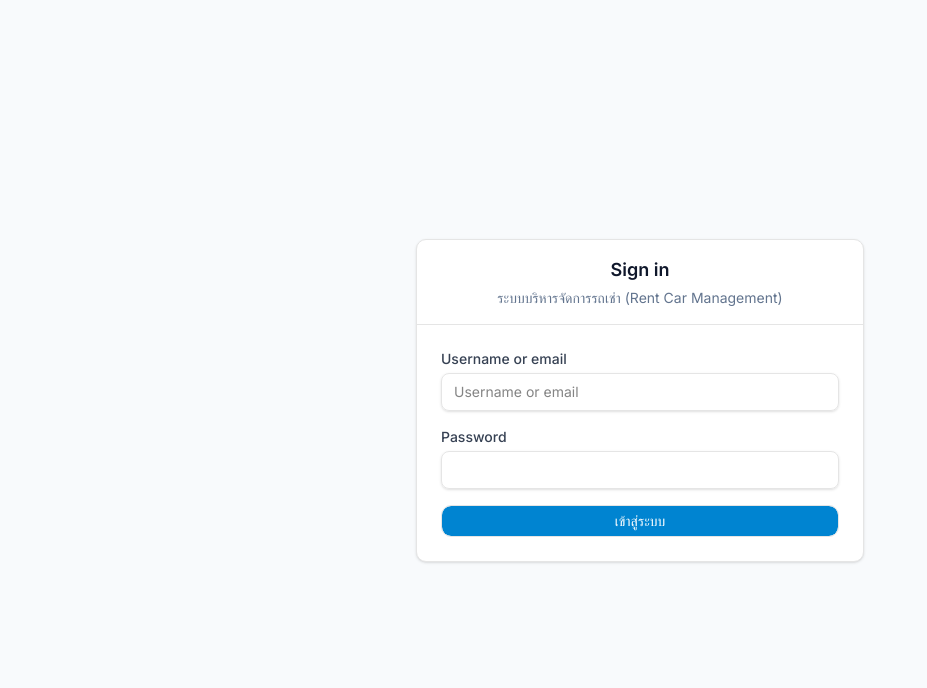
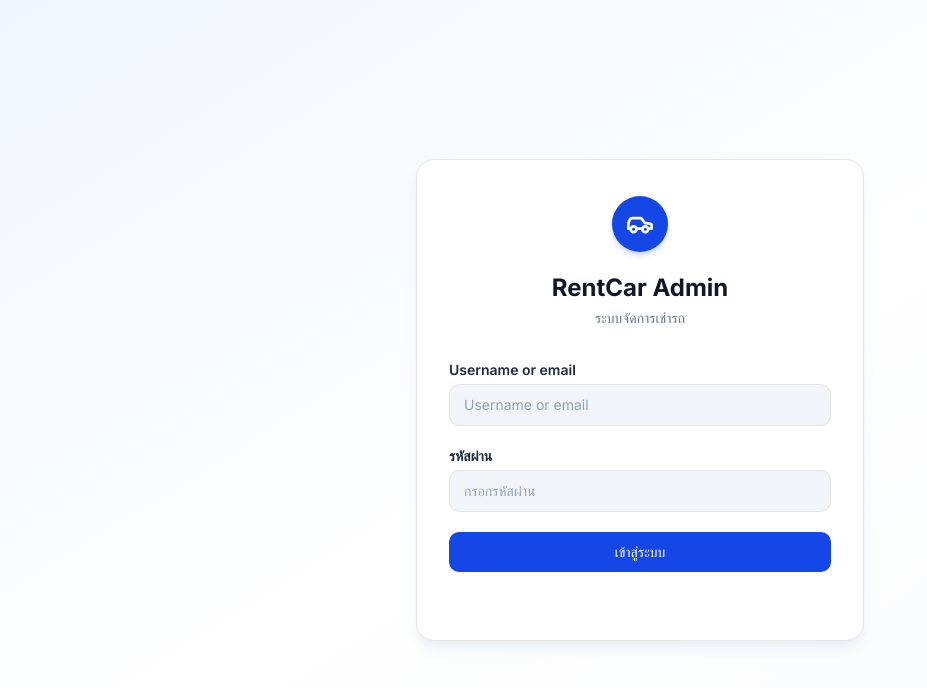
Before and after one commit to fineart09/Rent-A-Car, a Next.js app: page /signin in a window 1280 px wide. Shown: the top 688 px of the page, without its empty margins (0-927 px from the left). Built offline with nearby package versions, Linux system fonts and the light colour scheme; no server answers.

Commit message:
fixed login page uxui

```diff
--- a/src/app/(auth)/signin/page.tsx
+++ b/src/app/(auth)/signin/page.tsx
@@ -1,92 +1,117 @@
 'use client'
 
-import { useState } from 'react'
+import { type FormEvent, useState } from 'react'
 import { signIn } from 'next-auth/react'
-import { Card, CardContent, CardHeader, CardTitle, CardDescription } from '@/components/ui/card'
-import { Button } from '@/components/ui/button'
-import Input from '@/components/ui/input'
-import Label from '@/components/ui/label'
+import { Car, Loader2 } from 'lucide-react'
 
 export default function SignInPage() {
-  const [email, setEmail] = useState('')
+  const [identifier, setIdentifier] = useState('')
   const [password, setPassword] = useState('')
   const [loading, setLoading] = useState(false)
   const [error, setError] = useState<string | null>(null)
 
-  async function handleSubmit(e: React.FormEvent) {
+  async function handleSubmit(e: FormEvent<HTMLFormElement>) {
     e.preventDefault()
+
+    const credential = identifier.trim()
+    if (!credential || !password) return
+
     setLoading(true)
     setError(null)
 
-    // ใส่ redirect: false เพื่อดักจับ Error กรณีรหัสผ่านผิด
     const res = await signIn('credentials', {
-      email,
+      username: credential,
+      email: credential,
       password,
       redirect: false,
-      callbackUrl: '/'
+      callbackUrl: '/',
     })
 
     setLoading(false)
 
     if (res?.error) {
-      setError('อีเมลหรือรหัสผ่านไม่ถูกต้อง')
+      setError('ชื่อผู้ใช้หรืออีเมลหรือรหัสผ่านไม่ถูกต้อง')
     } else if (res?.url) {
       window.location.href = res.url
     }
   }
 
   return (
-    <div className="flex min-h-screen items-center justify-center bg-slate-50 dark:bg-slate-900 p-4">
-      <Card className="w-full max-w-md shadow-md border border-slate-100 dark:border-slate-800">
-        <CardHeader className="space-y-1">
-          <CardTitle className="text-2xl font-bold text-center text-slate-900 dark:text-white">
-            Sign in
-          </CardTitle>
-          <CardDescription className="text-center text-slate-500">
-            ระบบบริหารจัดการรถเช่า (Rent Car Management)
-          </CardDescription>
-        </CardHeader>
-        <CardContent>
-          <form onSubmit={handleSubmit} className="space-y-4">
-            {error && (
-              <div className="p-3 text-sm text-red-600 bg-red-50 rounded-md border border-red-200 text-center dark:bg-red-950/50 dark:text-red-400 dark:border-red-900">
-                {error}
+    <main className="flex min-h-screen items-center justify-center bg-gradient-to-br from-blue-50 via-white to-slate-50 px-4 py-10">
+      <section className="w-full max-w-md rounded-2xl border border-white/80 bg-white px-8 py-9 shadow-lg shadow-slate-200/70">
+        <div className="flex flex-col items-center text-center">
+          <div className="flex h-14 w-14 items-center justify-center rounded-full bg-blue-700 text-white shadow-md shadow-blue-700/20">
+            <Car className="h-7 w-7" aria-hidden="true" strokeWidth={2.25} />
           </div>
-            )}
 
-            <div className="space-y-2">
-              <Label htmlFor="email">Username or email</Label>
-              <Input
-                id="email"
+          <h1 className="mt-5 text-2xl font-bold text-slate-900">RentCar Admin</h1>
+          <p className="mt-1 text-sm font-medium text-slate-500">ระบบจัดการเช่ารถ</p>
+        </div>
+
+        <form onSubmit={handleSubmit} className="mt-8 space-y-5">
+          <div>
+            <label
+              htmlFor="identifier"
+              className="mb-1 block text-sm font-semibold text-slate-800"
+            >
+              Username or email
+            </label>
+            <input
+              id="identifier"
+              name="identifier"
               type="text"
+              autoComplete="username"
               placeholder="Username or email"
-                value={email}
-                onChange={(e) => setEmail(e.target.value)}
+              value={identifier}
+              onChange={(e) => setIdentifier(e.target.value)}
+              aria-invalid={Boolean(error)}
+              aria-describedby={error ? 'signin-error' : undefined}
               required
+              className="block w-full rounded-lg border border-transparent bg-slate-100 px-3.5 py-2.5 text-sm text-slate-900 placeholder:text-slate-400 outline-none transition-colors focus-visible:bg-white focus-visible:ring-2 focus-visible:ring-blue-600"
             />
           </div>
 
-            <div className="space-y-2">
-              <Label htmlFor="password">Password</Label>
-              <Input
+          <div>
+            <label
+              htmlFor="password"
+              className="mb-1 block text-sm font-semibold text-slate-800"
+            >
+              รหัสผ่าน
+            </label>
+            <input
               id="password"
+              name="password"
               type="password"
+              autoComplete="current-password"
+              placeholder="กรอกรหัสผ่าน"
               value={password}
               onChange={(e) => setPassword(e.target.value)}
+              aria-invalid={Boolean(error)}
+              aria-describedby={error ? 'signin-error' : undefined}
               required
+              className="block w-full rounded-lg border border-transparent bg-slate-100 px-3.5 py-2.5 text-sm text-slate-900 placeholder:text-slate-400 outline-none transition-colors focus-visible:bg-white focus-visible:ring-2 focus-visible:ring-blue-600"
             />
           </div>
 
-            <Button
+          <button
             type="submit"
             disabled={loading}
-              className="w-full bg-sky-600 hover:bg-sky-700 text-white transition-colors"
+            className="flex w-full items-center justify-center gap-2 rounded-lg bg-blue-700 py-2.5 text-sm font-medium text-white transition-colors hover:bg-blue-800 focus-visible:outline-none focus-visible:ring-2 focus-visible:ring-blue-600 focus-visible:ring-offset-2 disabled:cursor-not-allowed disabled:opacity-80"
           >
-              {loading ? 'กำลังเข้าสู่ระบบ...' : 'เข้าสู่ระบบ'}
-            </Button>
+            {loading && <Loader2 className="h-4 w-4 animate-spin" aria-hidden="true" />}
+            <span>{loading ? 'กำลังเข้าสู่ระบบ...' : 'เข้าสู่ระบบ'}</span>
+          </button>
         </form>
-        </CardContent>
-      </Card>
-    </div>
+
+        <p
+          id="signin-error"
+          role={error ? 'alert' : undefined}
+          aria-live="polite"
+          className="mt-4 min-h-4 text-center text-xs text-slate-400"
+        >
+          {error}
+        </p>
+      </section>
+    </main>
   )
 }
--- a/src/lib/auth.ts
+++ b/src/lib/auth.ts
@@ -32,10 +32,13 @@ export const authConfig: NextAuthConfig = {
         const username = typeof credentials?.username === 'string' ? credentials.username : '';
         const email = typeof credentials?.email === 'string' ? credentials.email : '';
         const password = typeof credentials?.password === 'string' ? credentials.password : '';
-        if ((!username && !email) || !password) return null;
+        const identifier = username || email;
+        if (!identifier || !password) return null;
 
-        const user = await prisma.user.findUnique({
-          where: { email },
+        const user = await prisma.user.findFirst({
+          where: {
+            OR: [{ userName: identifier }, { email: identifier }],
+          },
           include: { roles: { include: { role: true } } },
         });
 
```
Lines whose indentation alone changed are shown as unchanged.
